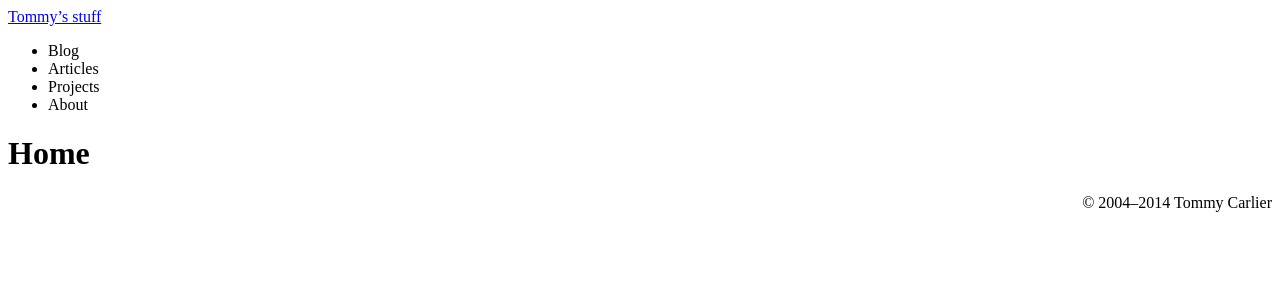
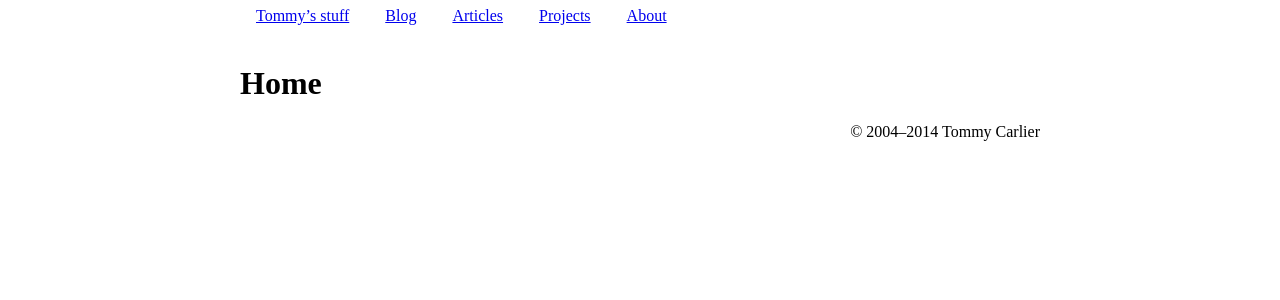
Before and after one commit to tommy-carlier/www.tcx.be, a Jekyll site: the page built from index.html, in a window 1280 px wide. Shown: the top 300 px of the page. Built offline with Jekyll 4.4.1, drawn with Linux system fonts in a browser that asks for light colours.

Commit message:
Worked on structure and layout of template

```diff
--- a/_layouts/default.html
+++ b/_layouts/default.html
@@ -6,19 +6,19 @@
   <meta http-equiv="X-UA-Compatible" content="IE=edge">
   <meta name="viewport" content="width=800">
   <link rel="stylesheet" href="{{site.baseUrl}}assets/site.css">
-  <!--[if lt IE 9]><script>(function(){for(var a='abbr,article,aside,footer,header,nav,section,time'.split(','),i=a.length;i-=1;)document.createElement(a[i])}())</script><![endif]-->
+  <!--[if lt IE 9]><script>(function(){for(var a='abbr,article,aside,figure,footer,header,nav,section,time'.split(','),i=a.length;i-=1;)document.createElement(a[i])}())</script><![endif]-->
 </head>
 <body>
   <header>
     <a href="{{site.baseUrl}}">{{site.title}}</a>
     <nav><ul>
-      <li>Blog</li>
-      <li>Articles</li>
-      <li>Projects</li>
-      <li>About</li>
+      <li><a href="#">Blog</a></li>
+      <li><a href="#">Articles</a></li>
+      <li><a href="#">Projects</a></li>
+      <li><a href="#">About</a></li>
     </ul></nav>
   </header>
-  <div class="page">{{content}}</div>
+  <div class="content">{{content}}</div>
   <footer>© 2004–{{site.time | date:'%Y'}} Tommy Carlier</footer>
 </body>
 </html>
--- a/assets/_sass/style-vars.scss
+++ b/assets/_sass/style-vars.scss
@@ -1,5 +1,5 @@
-$body-background: #FFF;
-$body-text-color: #000;
+$frame-background: #FFF;
+$frame-text-color: #000;
 
-$page-background: #FFF;
-$page-text-color: #000;
+$content-background: #FFF;
+$content-text-color: #000;
--- a/assets/site.scss
+++ b/assets/site.scss
@@ -2,19 +2,48 @@
 ---
 @import "style-vars";
 
-body
+html
 {
-  background: $body-background;
-  color: $body-text-color;
+  min-height: 100%;
+  background: $frame-background;
+  color: $frame-text-color;
 
-  &> footer
+  body
   {
-    text-align: right;
+    margin: 0 auto;
+    max-width: 50em;
+
+    &> header
+    {
+      line-height: 200%;
+
+      nav, ul, li, a
+      {
+        display: inline-block;
+      }
+
+      ul
+      {
+        list-style: none;
+        margin: 0;
+        padding: 0;
+      }
+
+      a
+      {
+        padding: 0 1em 0.7em;
+      }
+    }
+
+    &> footer
+    {
+      text-align: right;
+    }
   }
 }
 
-.page
+.content
 {
-  background: $page-background;
-  color: $page-text-color;
+  background: $content-background;
+  color: $content-text-color;
 }
```
